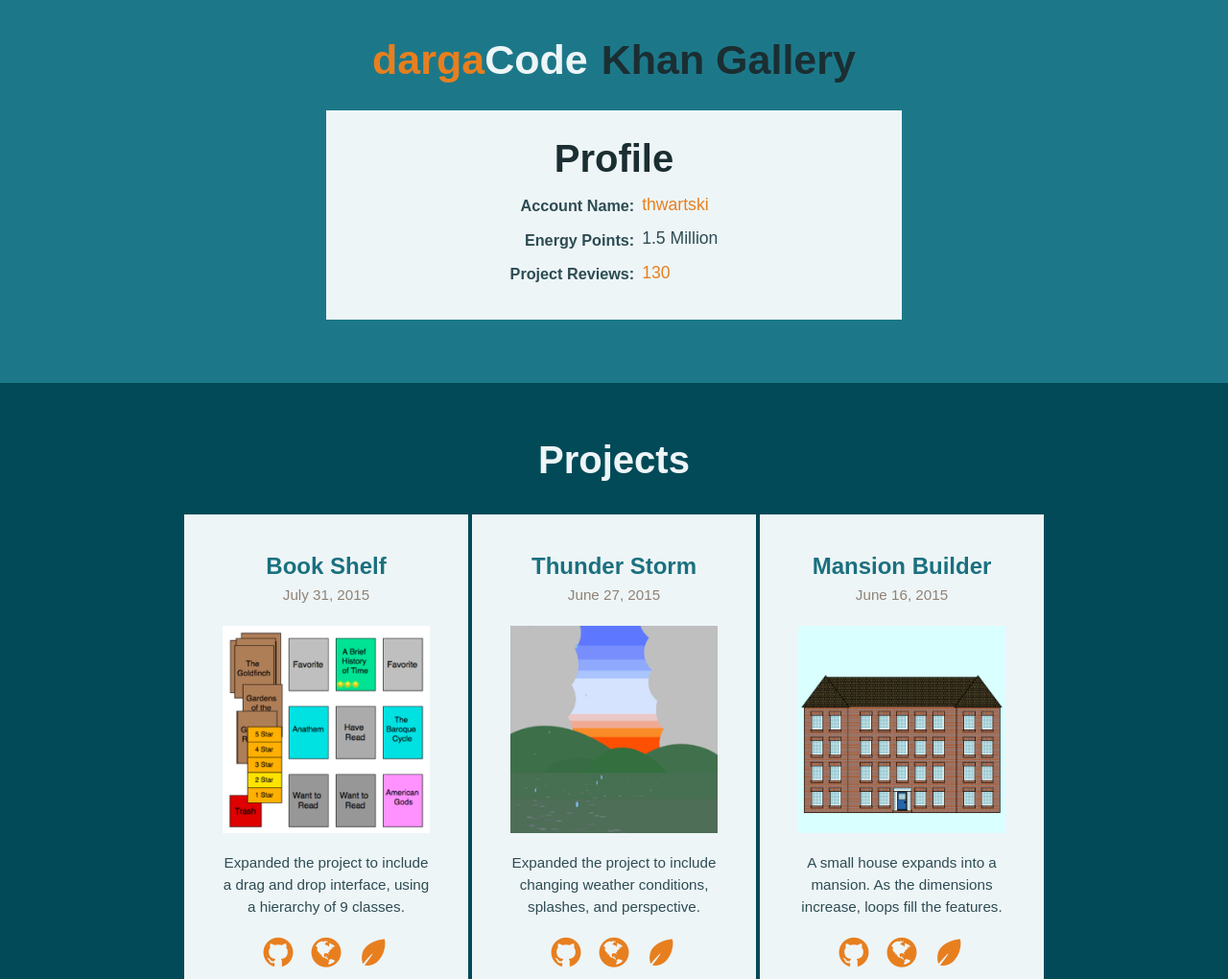
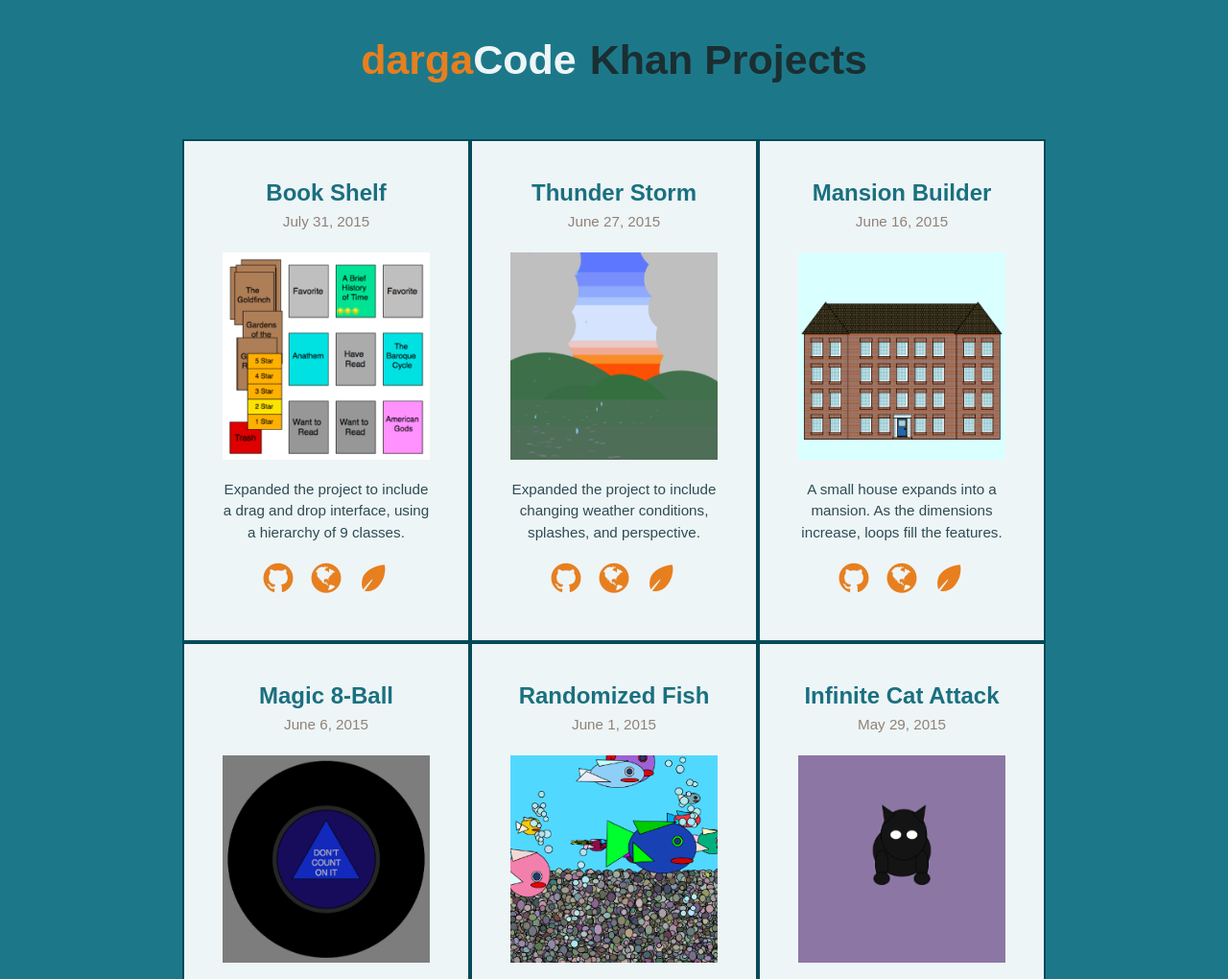
Before and after one commit to dargaCode/KhanAcademy, a plain HTML site: page index.html in a window 1280 px wide. Shown: the top 1020 px of the page at 96% size. Drawn offline with Linux system fonts and the light colour scheme; files whose address does not match are found by name.

Commit message:
Remove profile section

```diff
--- a/css/style.css
+++ b/css/style.css
@@ -110,40 +110,7 @@ header h1 .khan {
   margin-left: 14px;
 }
 
-/*PROFILE*/
-
-.profile {
-  text-align: center;
-  padding: 20px 0 66px;
-}
-
-.profile .container {
-  max-width: 600px;
-  padding: 20px 0 30px;
-  background: #eef5f7;
-}
-
-table {
-  text-align: left;
-  margin: 0 auto;
-  font-size: 1.1em;
-  line-height: 1.8;
-}
-
-/*first column*/
-td:nth-child(1) {
-  text-align: right;
-  padding-right: 5px;
-  font-size: 0.92em;
-  vertical-align: bottom;
-  font-weight: bold;
-}
-
 /*PROJECTS*/
-
-.projects {
-  background: #024A58;
-}
 
 .projects .container {
   padding: 50px 0 80px;
@@ -260,12 +227,6 @@ a.project-link:hover i {
     display: block;
   }
 
-  /*PROFILE*/
-
-  .profile .container {
-    max-width: 298px;
-  }
-
   /*PROJECTS*/
 
 }
--- a/index.html
+++ b/index.html
@@ -12,7 +12,8 @@
 <!-- MOBILE -->
   <meta name="viewport" content="width=device-width, initial-scale=1">
 
-<header class="content-section">
+<section id="projects" class="content-section projects">
+  <header>
     <h1>
       <a href="http://dargacode.com">
         <span class="darga">darga</span>
@@ -20,46 +21,12 @@
         <span class="code">Code</span>
       </a>
 
-      <span class="khan">Khan Gallery</span>
+      <span class="khan">Khan Projects</span>
     </h1>
 
-</header>
+  </header>
 
-<section id="profile" class="content-section profile">
   <div class="container">
-    <h2>Profile</h2>
-
-    <table>
-      <tr>
-        <td>Account Name:</td>
-
-        <td>
-          <a href="https://www.khanacademy.org/profile/thwartski/">thwartski</a>
-        </td>
-      </tr>
-
-      <tr>
-        <td>Energy Points:</td>
-
-        <td>1.5 Million</td>
-      </tr>
-
-      <tr>
-        <td>Project Reviews:</td>
-
-        <td>
-          <a href="https://www.khanacademy.org/profile/thwartski/discussion/projectanswers">130</a>
-        </td>
-      </tr>
-
-    </table>
-  </div>
-</section>
-
-<section id="projects" class="content-section projects">
-  <div class="container">
-    <h2>Projects</h2>
-
     <div class="project-list">
       <!-- JavaScript fills this div with projects-->
 
```
